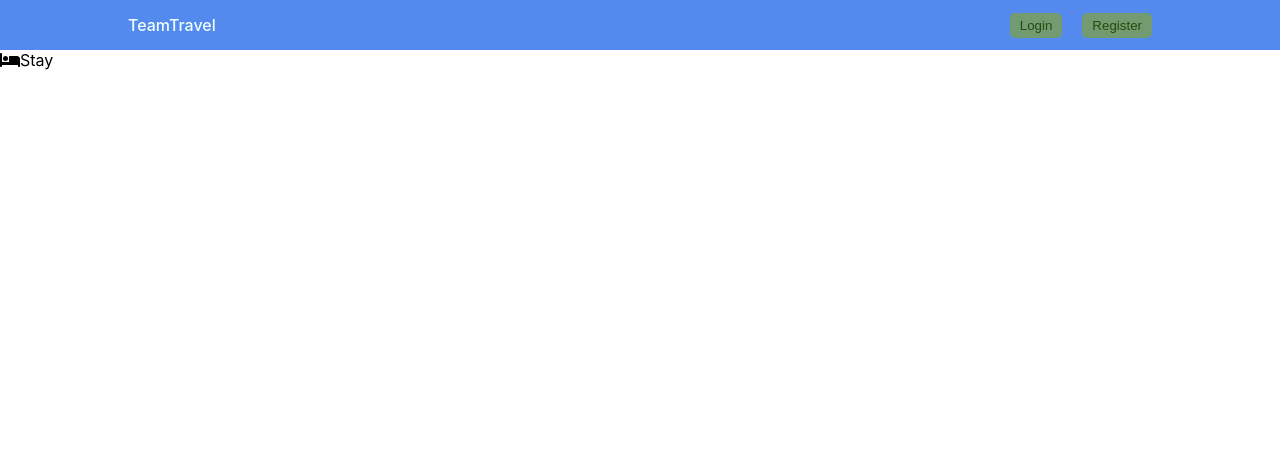
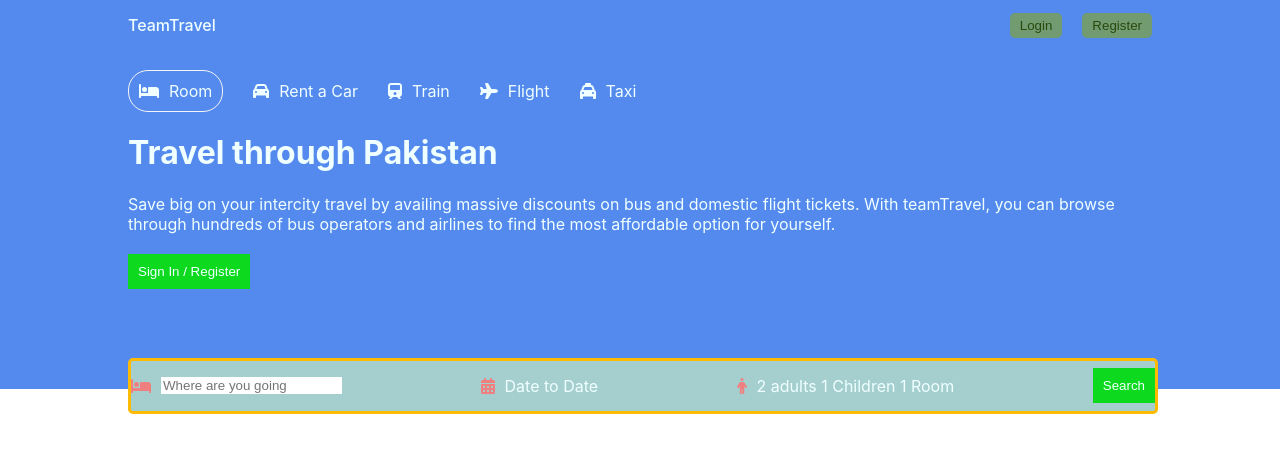
Before and after one commit to saifee403/git, a React (Create React App) app: page / in a window 1280 px wide. Shown: the top 452 px of the page. Built offline with nearby package versions, Linux system fonts and the light colour scheme.

Commit message:
front page complete

```diff
--- a/src/component/header/Header.jsx
+++ b/src/component/header/Header.jsx
@@ -1,15 +1,56 @@
 import "./header.css"
 import { FontAwesomeIcon } from '@fortawesome/react-fontawesome'
-import { faBed } from '@fortawesome/free-solid-svg-icons'
+import { faBed, faCalendarDays, faCar, faPerson, faPlane, faTaxi, faTrain } from '@fortawesome/free-solid-svg-icons'
 
 function Header() {
   return (
     <div className="header">
+      <div className="headerContainer">
       <div className="headerList">
+        <div className="headerListItem active">
+        <FontAwesomeIcon icon={faBed} />
+        <span>Room</span>
+        </div>
         <div className="headerListItem">
-        <FontAwesomeIcon icon={faBed} />
-        <span>Stay</span>
+        <FontAwesomeIcon icon={faCar} />
+        <span>Rent a Car</span>
         </div>
+        <div className="headerListItem">
+        <FontAwesomeIcon icon={faTrain} />
+        <span>Train</span>
+        </div>
+        <div className="headerListItem">
+        <FontAwesomeIcon icon={faPlane} />
+        <span>Flight</span>
+        </div>
+        <div className="headerListItem">
+        <FontAwesomeIcon icon={faTaxi} />
+        <span>Taxi</span>
+        </div>
+      </div>
+      <h1 className="headerTitle">Travel through Pakistan</h1>
+      <p className="headerDesc">Save big on your intercity travel by availing massive discounts on bus and domestic flight tickets. With teamTravel, you can browse through hundreds of bus operators and airlines to find the most affordable option for yourself.</p>
+      <button className="headerBtn">Sign In / Register</button>
+      <div className="headerSearch">
+      <div className="headerSearchItem">
+        <FontAwesomeIcon icon={faBed} className="headerIcon" />
+        <input type="text"
+        placeholder="Where are you going"
+        className="headerSearchInput"
+        />
+        </div>
+        <div className="headerSearchItem">
+        <FontAwesomeIcon icon={faCalendarDays} className="headerIcon" />
+        <span className="headerSearchText">Date to Date</span>
+        </div>
+        <div className="headerSearchItem">
+        <FontAwesomeIcon icon={faPerson} className="headerIcon" />
+          <span className="headerSearchText">2 adults 1 Children 1 Room</span>
+        </div>
+        <div className="headerSearchItem">
+        <button className="headerBtn">Search</button>
+        </div>
+      </div>
       </div>
     </div>
   )
--- a/src/component/header/header.css
+++ b/src/component/header/header.css
@@ -0,0 +1,63 @@
+.header{
+    background-color: rgb(84, 138, 238);
+    color: azure;
+    display: flex;
+    justify-content: center;
+    position: relative;
+}
+
+.headerContainer{
+    width: 100%;
+    max-width: 1024px;
+    margin: 20px 0px 100px 0px;
+}
+.headerList{
+    display: flex;
+    gap: 30px;
+}
+.headerListItem{
+    display: flex;
+    gap: 10px;
+    align-items: center;
+}
+.headerListItem.active{
+    border: 1px solid whitesmoke;
+    padding: 10px;
+    border-radius: 20px;
+}
+.headerDesc{
+    margin: 20px 0px;
+}
+.headerBtn{
+    background-color: rgb(13, 218, 30);
+    color: azure;
+    border: none;
+    padding: 10px;
+    cursor: pointer;
+}
+.headerSearch{
+    height: 30px;
+    background-color: rgb(165, 206, 206);
+    border: 3px solid #febb02;
+    display: flex;
+    align-items: center;
+    justify-content: space-between;
+    padding: 10px 0px;
+    border-radius: 5px;
+    position: absolute;
+    bottom: -25px;
+    width: 100%;
+    max-width: 1024px;
+}
+.headerIcon{
+    color: lightcoral;
+}
+.headerSearchItem{
+    display: flex;
+    align-items: center;
+    gap: 10px;
+}
+.headerSearchInput{
+    border: none;
+    outline: none;
+}
```
